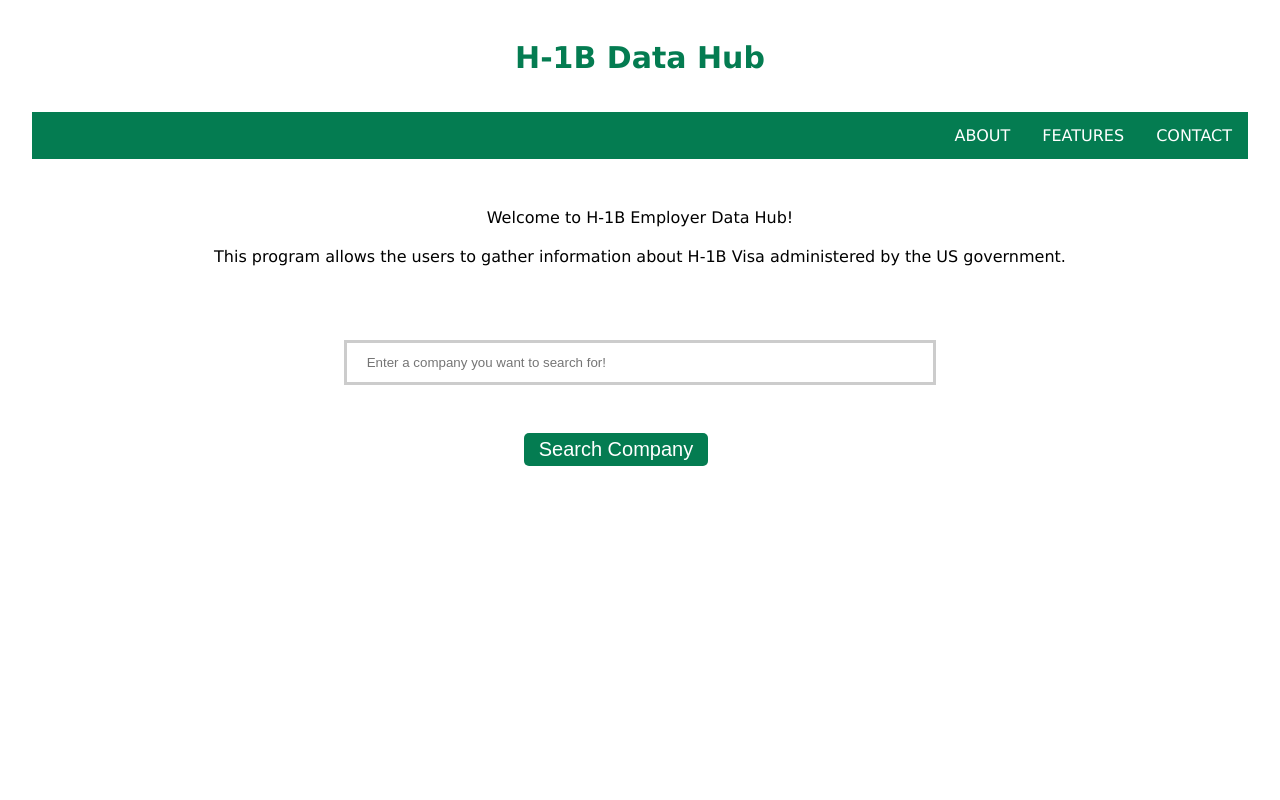
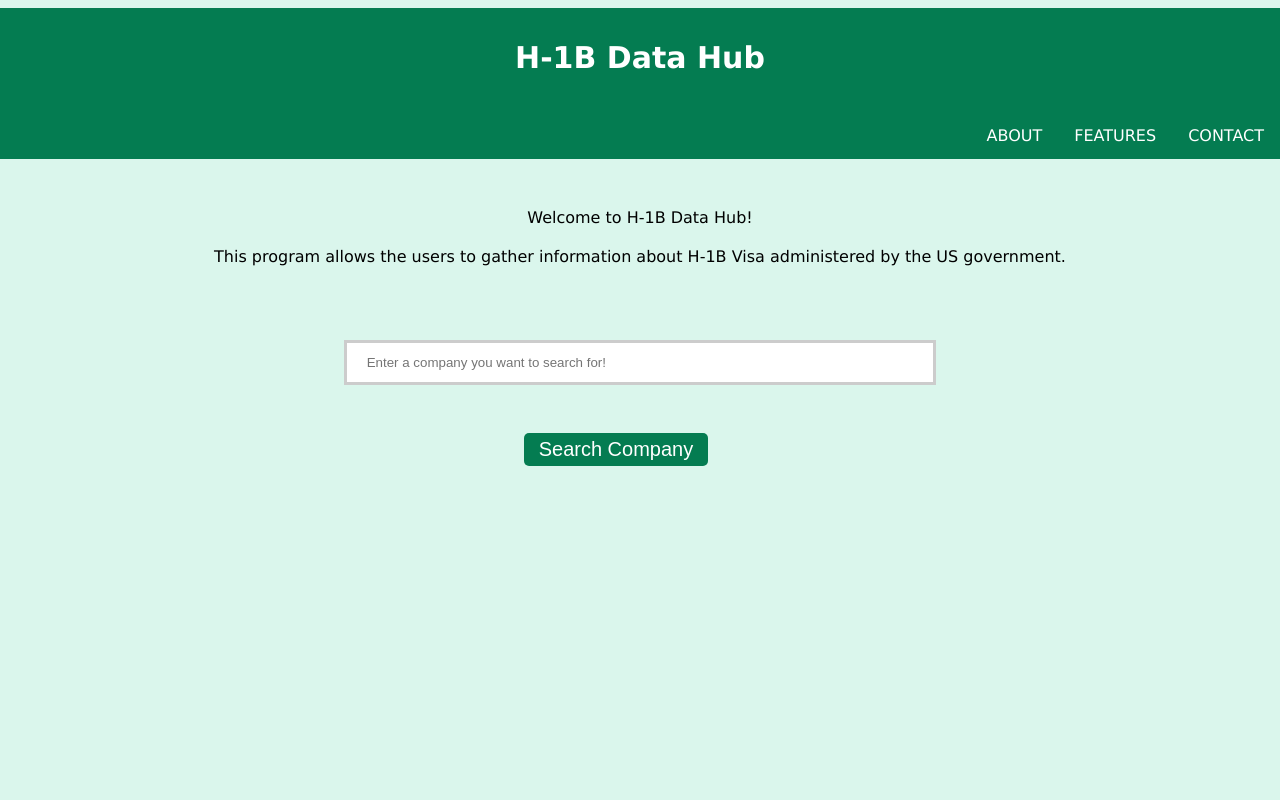
Before and after one commit to CS-257-S22/team-project-team-jbsy, a Flask app: page / in a window 1280 px wide. Run offline with Flask 2, Linux system fonts and the light colour scheme.

Commit message:
enhaning colors to homepage

```diff
--- a/frontEnd/static/styles/home.css
+++ b/frontEnd/static/styles/home.css
@@ -1,18 +1,24 @@
 h1 {
     padding-top: 1em;
     padding-bottom: 0.5em;
-    color: #047C51;
+    color: white;
     text-align: center;
     padding-left: 2em;
     padding-right: 2em;
     font-family: Verdana, Geneva, sans-serif;
 }
 
+header {
+  background-color: #047C51;
+}
+
 body {
     font-family: Verdana, Geneva, sans-serif;
-    margin-left: 2em;
-    margin-right: 2em;
+    margin-left: 0em;
+    margin-right: 0em;
+    background-color: #daf6ec;
   }
+
 
  p {
      font-family: Verdana, Geneva, sans-serif;
@@ -115,7 +121,7 @@
   }
 
   input[type=text]:focus {
-    border: 3px solid #555;
+    border: 3px solid #047C51;
   }
 
   input[type=submit] {
--- a/frontEnd/templates/frontEnd_home.html
+++ b/frontEnd/templates/frontEnd_home.html
@@ -9,8 +9,8 @@
     <!-- The title is mandatory. If you use tabs, the title appears in the page's tab in your browser.-->
     <title>H-1B Data Hub</title>
   </head>
-  <!-- The body consists of the visible parts of the web page. -->
-  <body>
+  <header>
+
     <h1><div id="title" onclick="location.href='/home'">H-1B Data Hub</div></h1>
 
     <div class="navbar">
@@ -28,12 +28,17 @@
       <a href="/contact">CONTACT</a>
     </div>
 
+  </header>
+  <!-- The body consists of the visible parts of the web page. -->
+  <body>
+
     <div id="introduction">
-      <p>Welcome to H-1B Employer Data Hub!</p>
+      <p>Welcome to H-1B Data Hub!</p>
       <p>
         This program allows the users to gather information about H-1B Visa
         administered by the US government.
       </p>
+
     </div>
 
     <div id="searchSection">
```
